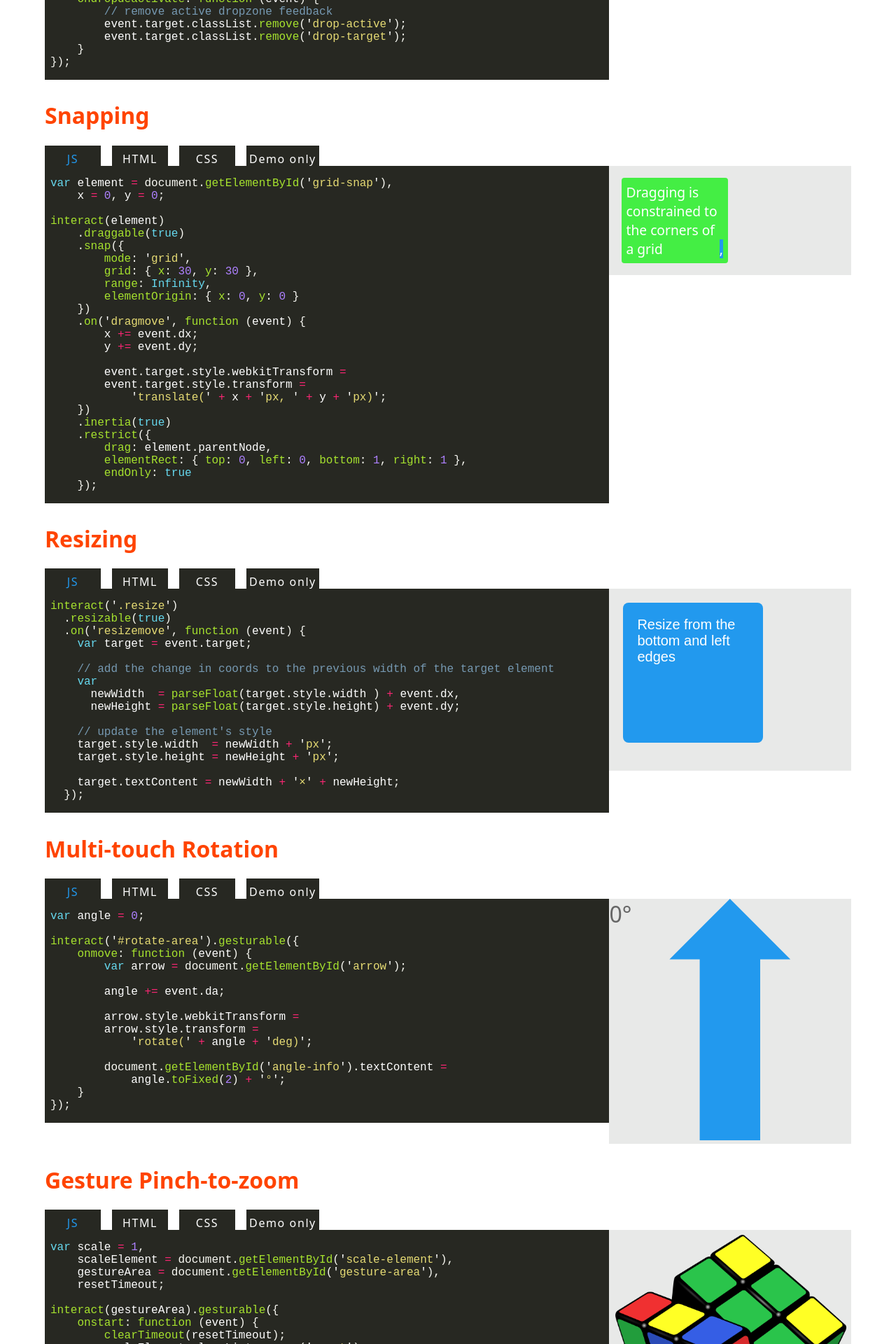
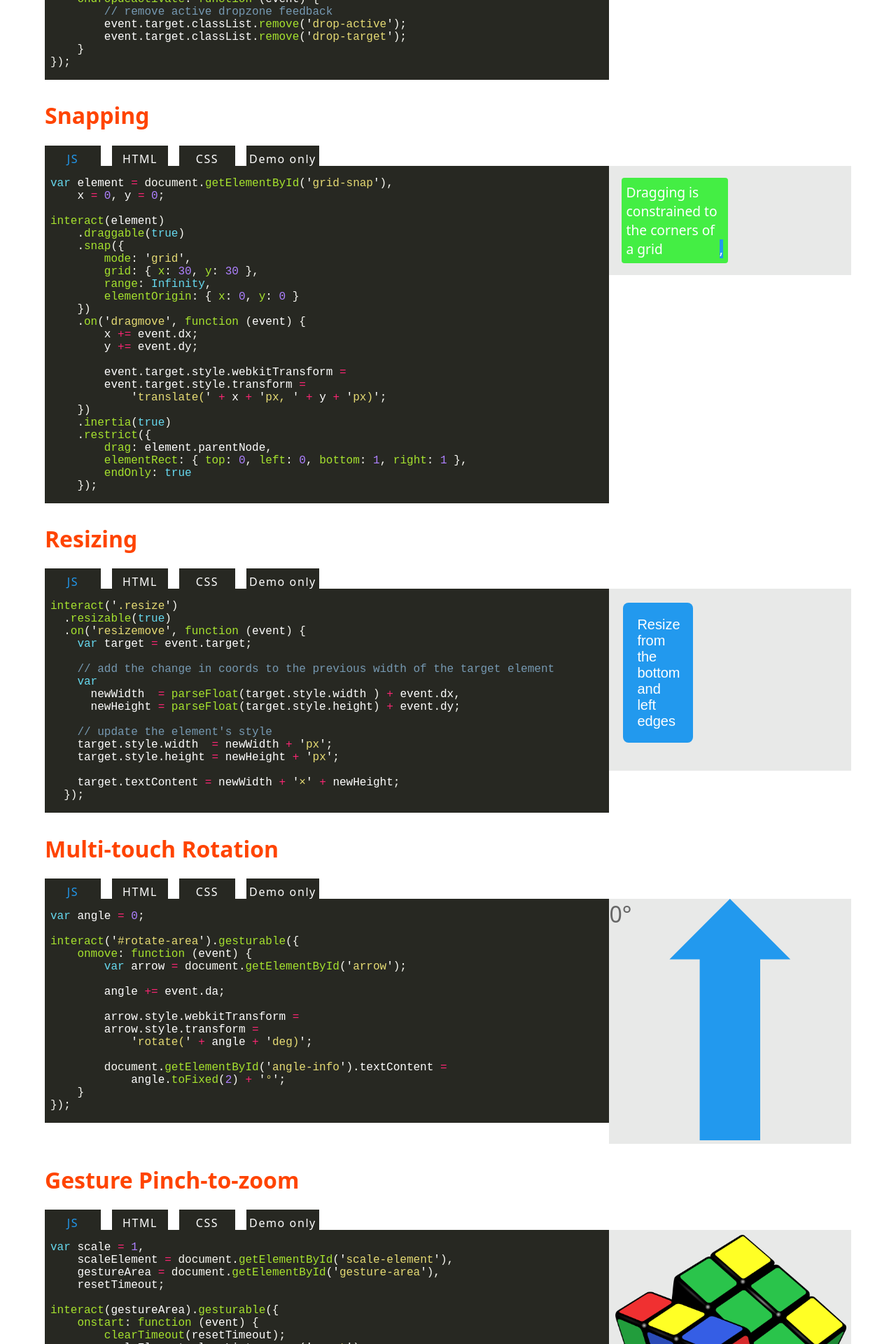
Before and after one commit to interactjs/interactjs.github.io, a Jekyll site: the page built from index.html, in a window 1280 px wide. Shown: the part 2000-3920 px from the top of the page at 70% size. Built offline with Jekyll 4.4.1, drawn with Linux system fonts in a browser that asks for light colours; Markdown is read by kramdown in place of the engine named in the settings.

Commit message:
Reduce the width of resize demo element
Prevents extension beyond the <body>'s width.

```diff
--- a/index.html
+++ b/index.html
@@ -346,7 +346,7 @@ interact(element)
 <!-- enable javascript to view a demo -->
 <div class="resize-container">
     <div class="resize"
-         style="width: 200px; height: 200px">
+         style="width: 100px; height: 200px">
          Resize from the bottom and left edges
     </div>
 </div>
```
